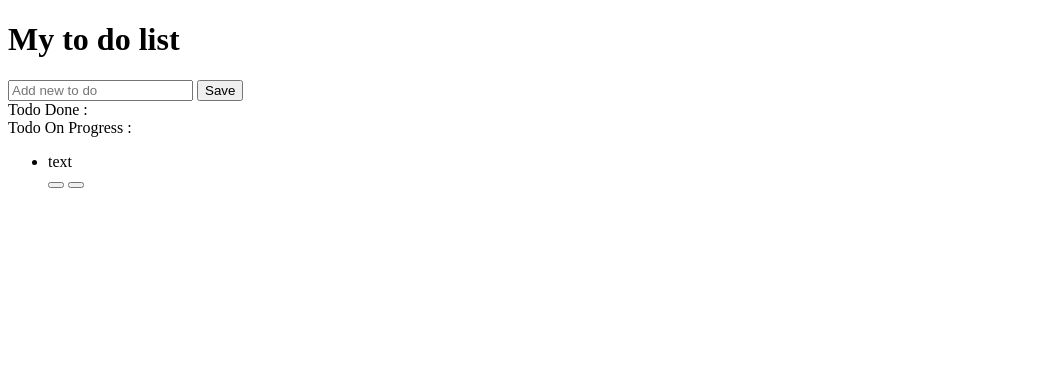
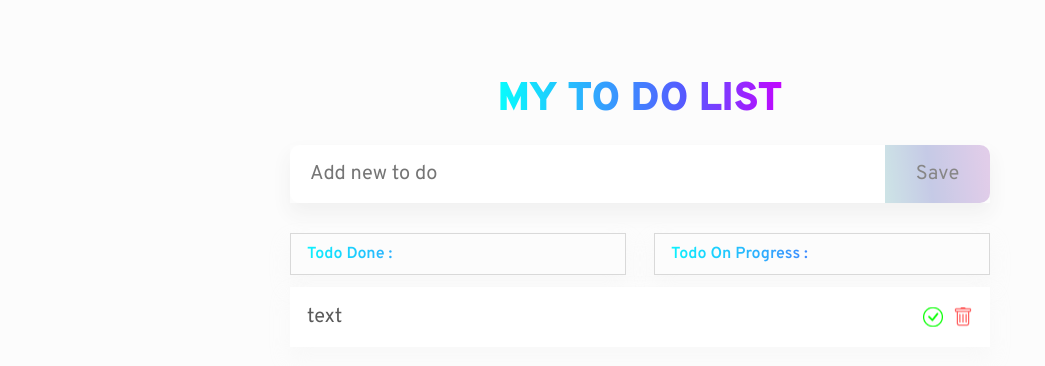
Before and after one commit to KseniyaBabaryka-creator/TODO-LIST, a plain HTML site: page index.html in a window 1280 px wide. Shown: the whole page, without its empty margins (0-1045 px from the left). Drawn offline with Linux system fonts and the light colour scheme.

Commit message:
Styles added

```diff
--- a/index.html
+++ b/index.html
@@ -4,18 +4,23 @@
 	<meta charset="UTF-8">
 	<meta name="viewport" content="width=device-width, initial-scale=1.0">
 	<title>ToDo List</title>
+	<link rel="preconnect" href="https://fonts.googleapis.com">
+	<link rel="preconnect" href="https://fonts.gstatic.com" crossorigin>
+	<link href="https://fonts.googleapis.com/css2?family=Overpass:ital,wght@0,100..900;1,100..900&family=Roboto:ital,wght@0,100;0,300;0,400;0,500;0,700;0,900;1,100;1,300;1,400;1,500;1,700;1,900&display=swap" rel="stylesheet">
+	<link rel="stylesheet" href="style.css">
 </head>
 <body>
 	<div class="container">
 		<h1 class="title">My to do list</h1>
 		<form class="form">
 			<input type="text" class="form__input" placeholder="Add new to do">
-			<button class="form__btn">Save</button>
-			<div class="progress">
-				<div class="progress__done">Todo Done : </div>
-				<div class="progress__on">Todo On Progress : </div>
-			</div>
+			<button class="form__btn disabled">Save</button>
 		</form>
+
+		<div class="progress">
+			<div class="progress__done">Todo Done : </div>
+			<div class="progress__on">Todo On Progress : </div>
+		</div>
 
 		<ul class="todo__list">
 			<li class="todo__item">
--- /dev/null
+++ b/style.css
@@ -0,0 +1,174 @@
+*{
+	margin: 0;
+	padding: 0;
+	box-sizing: border-box;
+	font-family: 'Overpass', sans-serif;
+}
+
+body{
+	background: #FCFCFC;
+}
+
+.container{
+	max-width: 700px;
+	margin: 75px auto;
+	display: flex;
+	flex-direction: column;
+	align-items: center;
+}
+
+.title{
+	text-transform: uppercase;
+	font-size: 40px;
+	font-weight: 900;
+	background: linear-gradient(270deg, #C0F -2.84%, #5756FF 33.42%, #07FDFD 99.91%);
+	background-clip: text;
+	-webkit-background-clip: text;
+	-webkit-text-fill-color: transparent;
+	margin-bottom: 20px;
+}
+
+.form{
+	width: 100%;
+	display: inline-flex;
+	margin-bottom: 30px;
+	box-shadow: 0px 10px 20px 0px #F0F0F0;
+}
+
+.form__input{
+	width: 85%;
+	background: #fff;
+	padding: 16px 20px;
+	border-radius: 10px 0 0 10px;
+	border: none;
+	color: #5A5A5A;
+	font-size: 20px;
+	font-weight: 400;
+}
+
+.form__input:focus{
+	outline: 2px solid #A0D;
+}
+
+.form__btn{
+	width: 15%;
+	padding: 10px 16px;
+	border-radius: 0px 10px 10px 0px;
+	border:none;
+	outline:none;
+	background: linear-gradient(83deg, #07FDFD -2.81%, #4D69FE 43.36%, #C0F 95.68%);
+	color: #FFF;
+	font-size: 20px;
+	font-weight: 400;
+	transition-property: background color;
+	transition-duration: .3s;
+	transition-timing-function: ease;
+	cursor: pointer;
+}
+
+.form__btn:hover {
+	background: linear-gradient(83deg, #00B8B8 -2.81%, #3C57D8 43.36%, #A0D 95.68%);
+	color: #fff;
+}
+
+.form__btn:active {
+	background: linear-gradient(83deg, #00A3A3 -2.81%, #2F4CDB 43.36%, #9F9 95.68%);
+	color: #fff;
+}
+
+.disabled{
+	background: linear-gradient(83deg, #B0D8D8 -2.81%, #A2A9D8 43.36%, #D0AEDD 95.68%);
+	color: #3a3939;
+	cursor: not-allowed;
+	opacity: 0.6;
+}
+
+.progress{
+	width: 100%;
+	display: flex;
+	align-items: center;
+	justify-content: space-between;
+	margin-bottom: 12px;
+}
+
+.progress__done, .progress__on{
+	flex: 1 1 48%;
+	padding: 10px 16px;
+	border: 1px solid #D9D9D9;
+	background: #FFF;
+	box-shadow: 0px 10px 20px 0px rgba(240, 240, 240, 0.25);
+	font-size: 16px;
+	font-weight: 600;
+	background: linear-gradient(270deg, #C0F -2.84%, #5756FF 33.42%, #07FDFD 99.91%);
+	background-clip: text;
+	-webkit-background-clip: text;
+	-webkit-text-fill-color: transparent;
+}
+
+.progress__done{
+	margin-right: 4%;
+}
+
+.todo__list{
+	width: 100%;
+	list-style: none;
+	display: flex;
+	flex-direction: column;
+	align-items: flex-start;
+}
+
+.todo__item{
+	width: 100%;
+	display: flex;
+	align-items: center;
+	justify-content: space-between;
+	padding: 16px;
+	background: #FFF;
+	border: 1px solid #fff;
+	box-shadow: 0px 10px 20px 0px rgba(240, 240, 240, 0.25);
+	color: #5A5A5A;
+	font-size: 20px;
+	font-weight: 400;
+	transition: border-color .2s ease-in-out;
+}
+
+.todo__item:not(:last-child){
+	margin-bottom: 12px;
+}
+
+.todo__item:hover{
+	border-color: #d9d9d9;
+}
+
+.done{
+	background: #05ff01;
+	border: 1px solid #05FF00;
+	color: #fff;
+	text-decoration: line-through;
+}
+
+.done .btn-done{
+	background-image: url(img/done-final.png);
+}
+
+.todo__item-btns{
+	display: flex;
+	align-items: flex-start;
+}
+
+.btn{
+	width: 20px;
+	height: 20px;
+	background: no-repeat center/cover;
+	border: none;
+	cursor: pointer;
+}
+
+.btn-done{
+	background-image: url(img/done.png);
+	margin-right: 10px;
+}
+
+.btn-delete{
+	background-image: url(img/delete.png);
+}
```
Also changed, not shown: img/delete.png (added), img/done-final.png (added), img/done.png (added), 1 other file.
